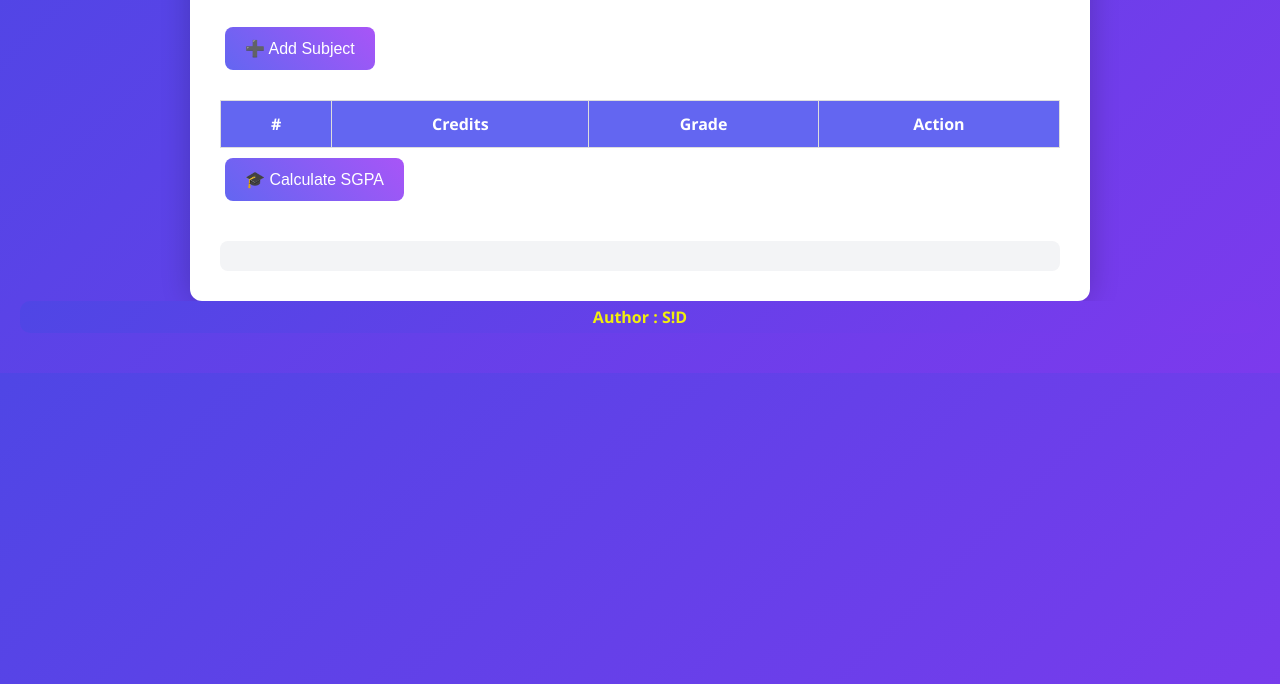
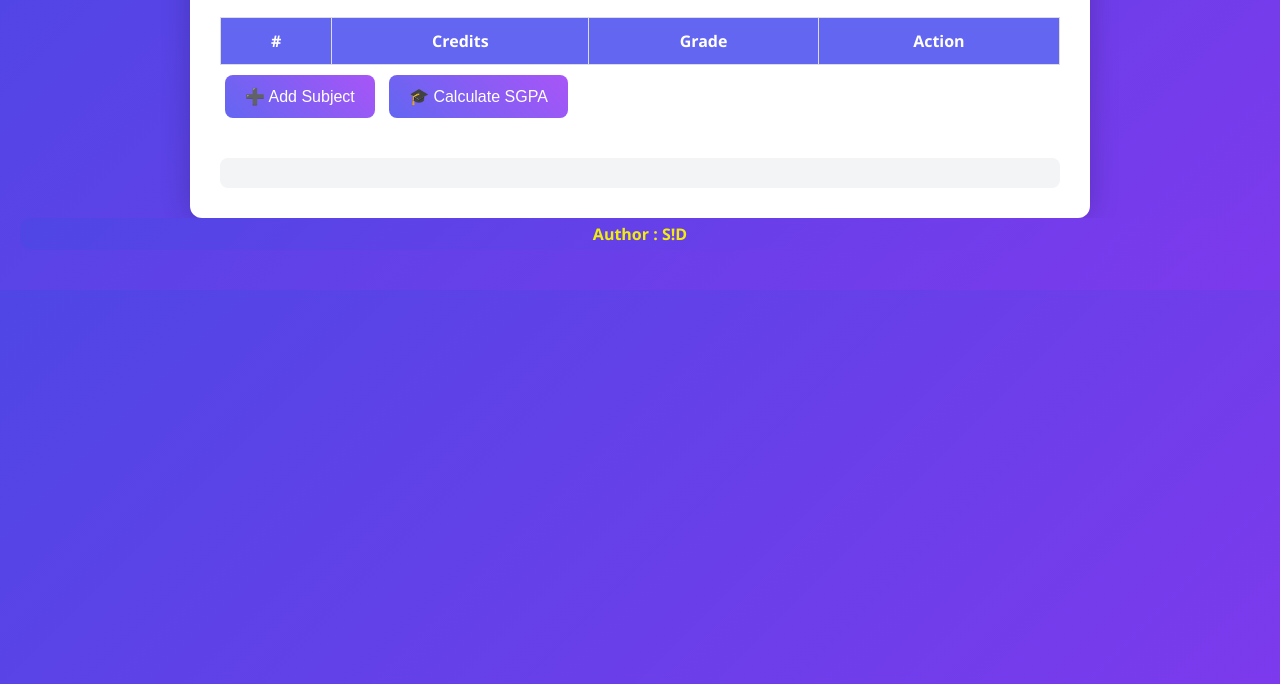
Before and after one commit to mysgpa/home, a plain HTML site: page index.html in a window 1280 px wide. Shown: the part 116-800 px from the top of the page. Drawn offline with Linux system fonts and the light colour scheme.

Commit message:
index.html

```diff
--- a/index.html
+++ b/index.html
@@ -3,15 +3,14 @@
 <head>
   <meta charset="UTF-8">
   <meta name="viewport" content="width=device-width, initial-scale=1.0">
-  <title>S!D- SGPA Calculator</title>
+  <title>SGPA Calculator- SID</title>
   <link rel="stylesheet" href="styles.css">
-  <link rel="icon" href="favicon.ico" type="image/x-icon">
 </head>
 <body>
   <div class="container">
     <h1>SGPA Calculator</h1>
 
-    <button id="addSubject">➕ Add Subject</button>
+
     <table id="subjectsTable">
       <thead>
         <tr>
@@ -25,8 +24,10 @@
         <!-- Dynamic rows will be added here -->
       </tbody>
     </table>
-
-    <button id="calculateBtn">🎓 Calculate SGPA</button>
+    <div class="button-row">
+      <button id="addSubject">➕ Add Subject</button>
+      <button id="calculateBtn">🎓 Calculate SGPA</button>
+    </div>
     <div id="result"></div>
   </div>
 
```
